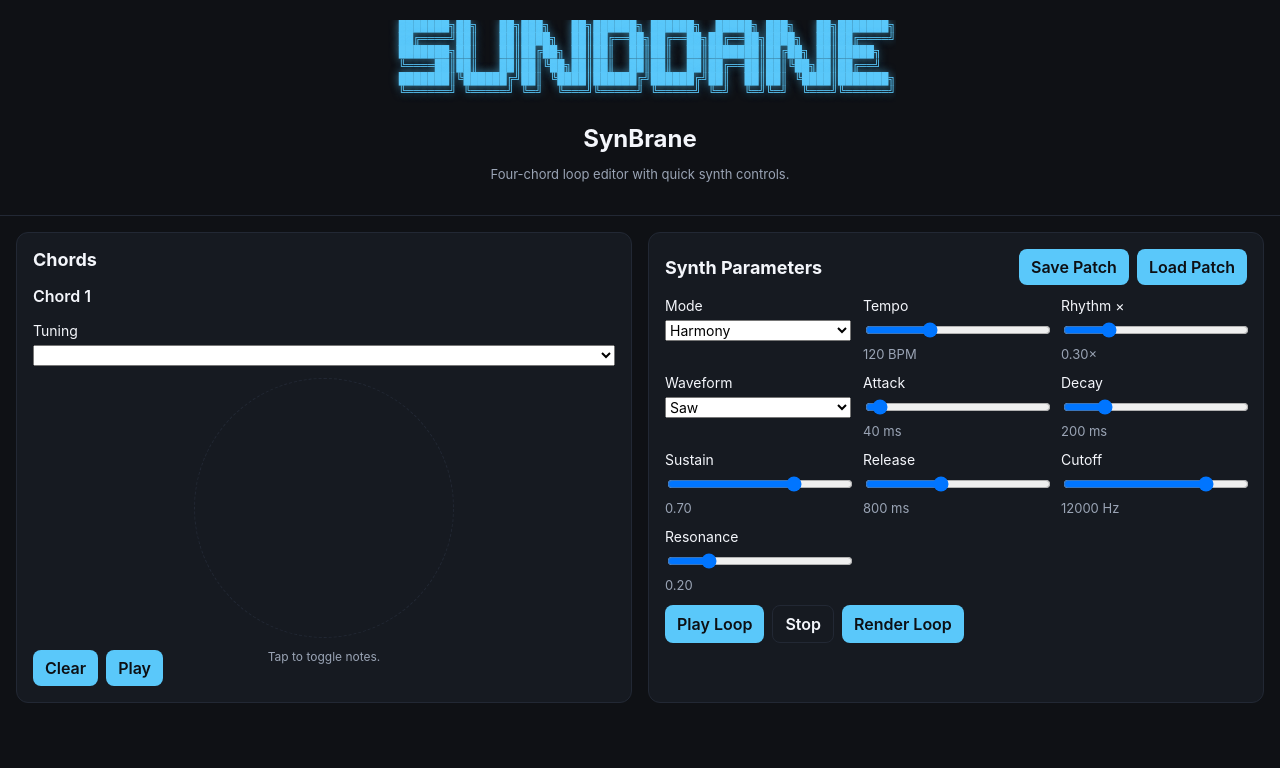
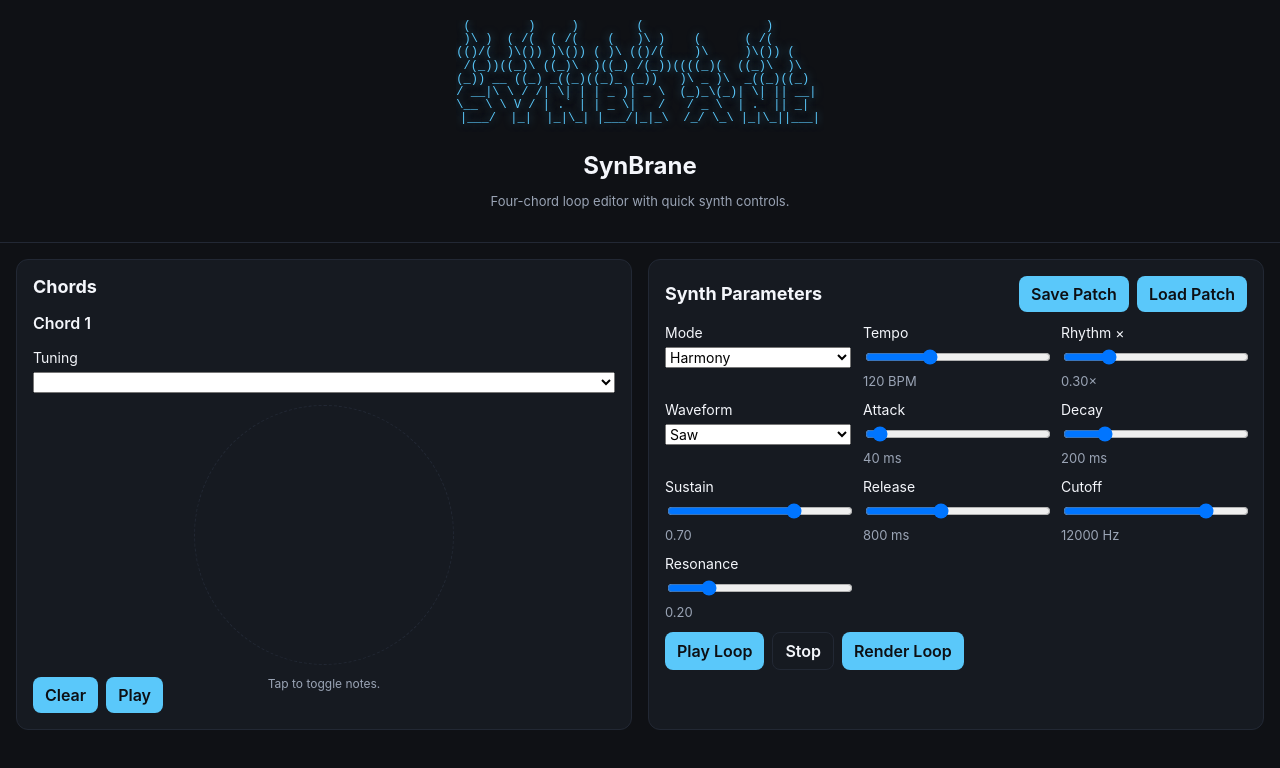
Before and after one commit to Genera77/SynBrane, a website: page public/index.html in a window 1280 px wide. Drawn offline with Linux system fonts and the light colour scheme; no server answers.

Commit message:
Update index.html

```diff
--- a/public/index.html
+++ b/public/index.html
@@ -16,12 +16,14 @@
     <header>
       <div class="ascii-banner" aria-hidden="true">
         <pre>
-  ███████╗██╗   ██╗███╗   ██╗██████╗ ██████╗  █████╗ ███╗   ██╗███████╗
-  ██╔════╝██║   ██║████╗  ██║██╔══██╗██╔══██╗██╔══██╗████╗  ██║██╔════╝
-  ███████╗██║   ██║██╔██╗ ██║██║  ██║██║  ██║███████║██╔██╗ ██║█████╗
-  ╚════██║██║   ██║██║╚██╗██║██║  ██║██║  ██║██╔══██║██║╚██╗██║██╔══╝
-  ███████║╚██████╔╝██║ ╚████║██████╔╝██████╔╝██║  ██║██║ ╚████║███████╗
-  ╚══════╝ ╚═════╝ ╚═╝  ╚═══╝╚═════╝ ╚═════╝ ╚═╝  ╚═╝╚═╝  ╚═══╝╚══════╝
+ (        )     )        (                 )
+ )\ )  ( /(  ( /(    (   )\ )    (      ( /(
+(()/(  )\()) )\()) ( )\ (()/(    )\     )\()) (
+ /(_))((_)\ ((_)\  )((_) /(_))((((_)(  ((_)\  )\
+(_)) __ ((_) _((_)((_)_ (_))   )\ _ )\  _((_)((_)
+/ __|\ \ / /| \| | | _ )| _ \  (_)_\(_)| \| || __|
+\__ \ \ V / | .` | | _ \|   /   / _ \  | .` || _|
+|___/  |_|  |_|\_| |___/|_|_\  /_/ \_\ |_|\_||___|
         </pre>
       </div>
       <h1>SynBrane</h1>
```
